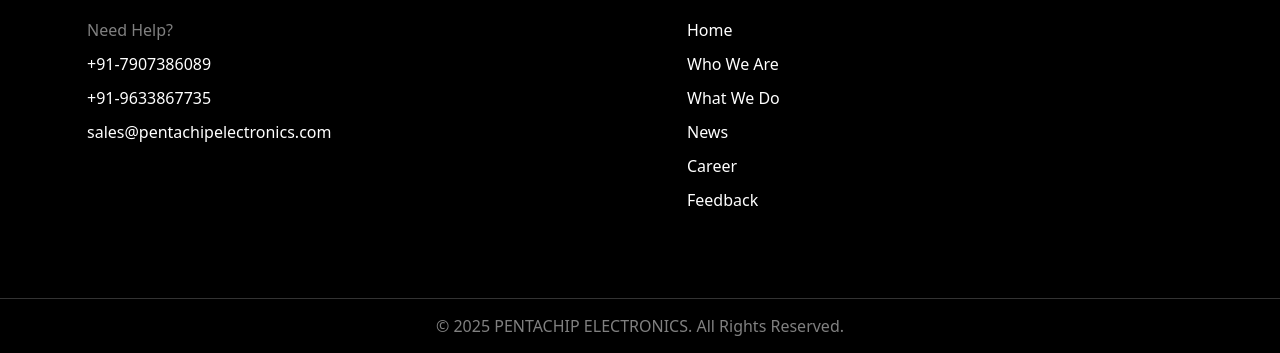
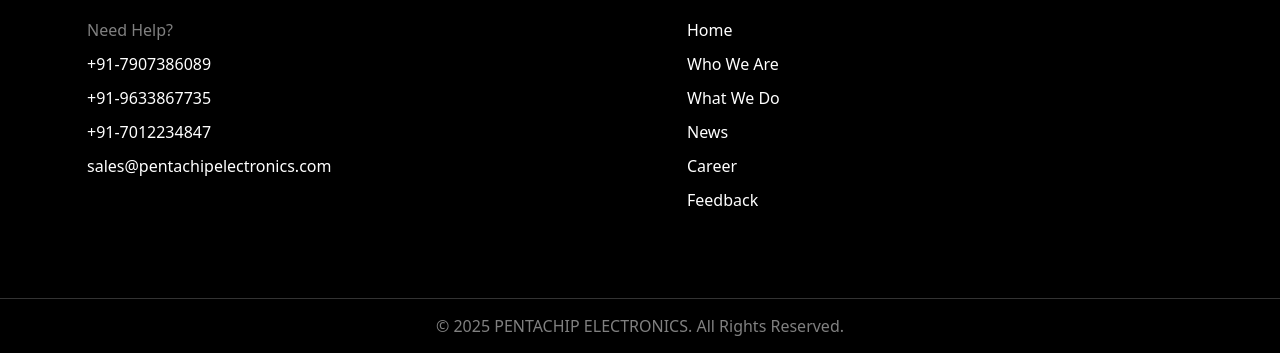
Before and after one commit to pentachipelectronics/pentachipelectronics.github.io, a plain HTML site: page index.html in a window 1280 px wide. Shown: the part 4006-4359 px from the top of the page. Drawn offline with nearby package versions, Linux system fonts and the light colour scheme.

Commit message:
Update index.html

```diff
--- a/index.html
+++ b/index.html
@@ -6,7 +6,7 @@
     <link href="https://cdn.jsdelivr.net/npm/bootstrap@5.0.2/dist/css/bootstrap.min.css" rel="stylesheet" integrity="sha384-EVSTQN3/azprG1Anm3QDgpJLIm9Nao0Yz1ztcQTwFspd3yD65VohhpuuCOmLASjC" crossorigin="anonymous">
     <script src="https://cdn.jsdelivr.net/npm/bootstrap@5.0.2/dist/js/bootstrap.bundle.min.js" integrity="sha384-MrcW6ZMFYlzcLA8Nl+NtUVF0sA7MsXsP1UyJoMp4YLEuNSfAP+JcXn/tWtIaxVXM" crossorigin="anonymous"></script>
     <link rel="stylesheet" href="navstyle.css">
-    <link rel="icon" type="image/png" href="l_ogo.png">
+    <link rel="icon" type="image/png" href="l_ogosp.png">
     <title>pentachipelectronics</title>
 </head>
 <body>
@@ -179,6 +179,7 @@
                             <li><a style="color: grey;" href="">Need Help?</a></li>
                             <li><a href="">+91-7907386089</a></li>
                             <li><a href="">+91-9633867735</a></li>
+                            <li><a href="">+91-7012234847</a></li>
                             <li><a href="mailto:sales@pentachipelectronics.com">sales@pentachipelectronics.com</a></li>
                         </ul>
                     </div>
```
